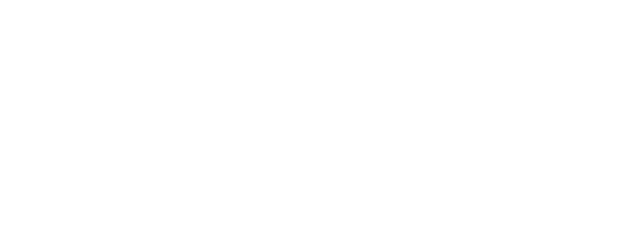
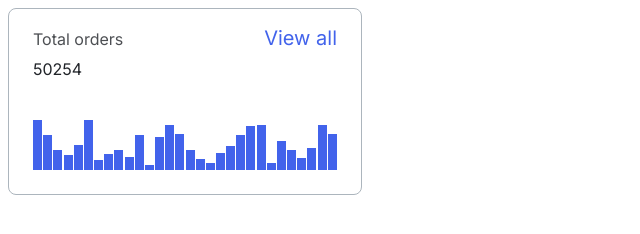
Before and after one commit to js-tasks-ru/htmlcss-20220414_elizaveta3, a website: page 04-lection2/01-histogram/index.html in a window 1280 px wide. Shown: the whole page, without its empty margins (0-640 px from the left). Drawn offline with Linux system fonts and the light colour scheme.

Commit message:
add histogram

```diff
--- a/04-lection2/01-histogram/histogram.css
+++ b/04-lection2/01-histogram/histogram.css
@@ -0,0 +1,69 @@
+.histogram{
+    background-color: var(--white);
+    max-width: 354px;
+    padding: 16px 24px 24px 24px;
+    border: 1px solid var(--grey-3);
+    border-radius: 8px;
+}
+
+.histogram__header{
+    display: flex;
+    flex-wrap: wrap;
+    justify-content: space-between;
+    align-items: baseline;
+    margin-bottom: 39px;
+}
+
+.histogram__header-list{
+    margin: 0;
+    max-width: 200px;
+    display: flex;
+    flex-direction: column;
+    flex-wrap: wrap;
+}
+
+.histogram__header-term,
+.histogram__header-description{
+    font-family: 'Inter', sans-serif;
+    font-weight: 400;
+    font-size: 16px;
+    line-height: 24px;
+    color: var(--black);
+}
+
+.histogram__header-term{
+    opacity: 0.8;
+    margin-bottom: 6px;
+}
+
+.histogram__header-description{
+    margin: 0;
+}
+
+.histogram__button{
+    font-family: 'Inter';
+    font-weight: 400;
+    font-size: 20px;
+    line-height: 26px;
+    color: var(--histogram);
+    background-color: var(--white);
+    border: none;
+    padding: 0;
+    cursor: pointer;
+}
+
+.histogram__chart{
+    display: flex;
+    flex-wrap: wrap;
+    align-items: flex-end;
+    justify-content: space-evenly;
+    width: 100%;
+    height: 50px;
+    gap: 1px;
+
+}
+
+.histogram__column{
+    width: 9px;
+    background-color: var(--histogram);
+}
--- a/04-lection2/01-histogram/index.html
+++ b/04-lection2/01-histogram/index.html
@@ -1,11 +1,54 @@
 <!DOCTYPE html>
 <!-- Страница с гистограммой -->
 <html lang="ru">
+
 <head>
     <link rel="stylesheet" href="../../assets/css/main.css">
     <link rel="stylesheet" href="./histogram.css">
 </head>
 <body>
+    <div class="histogram">
+        <div class="histogram__header">
+            <dl class="histogram__header-list">
+                <dt class="histogram__header-term">Total orders</dt>
+                <dd class="histogram__header-description">50254</dd>
+            </dl>
+            <button class="histogram__button" type="submit">View all</button>
+        </div>
+        <div class="histogram__chart">
+            <div class="histogram__column" style="height: 100%;"></div>
+            <div class="histogram__column" style="height: 70%;"></div>
+            <div class="histogram__column" style="height: 40%;"></div>
+            <div class="histogram__column" style="height: 30%;"></div>
+            <div class="histogram__column" style="height: 50%;"></div>
+            <div class="histogram__column" style="height: 100%;"></div>
+            <div class="histogram__column" style="height: 20%;"></div>
+            <div class="histogram__column" style="height: 33%;"></div>
+            <div class="histogram__column" style="height: 40%;"></div>
+            <div class="histogram__column" style="height: 27%;"></div>
+            <div class="histogram__column" style="height: 70%;"></div>
+            <div class="histogram__column" style="height: 10%;"></div>
+            <div class="histogram__column" style="height: 66% ;"></div>
+            <div class="histogram__column" style="height: 90%;"></div>
+            <div class="histogram__column" style="height: 73%;"></div>
+            <div class="histogram__column" style="height: 40%;"></div>
+            <div class="histogram__column" style="height: 22%;"></div>
+            <div class="histogram__column" style="height: 15%;"></div>
+            <div class="histogram__column" style="height: 35%;"></div>
+            <div class="histogram__column" style="height: 48%;"></div>
+            <div class="histogram__column" style="height: 70%;"></div>
+            <div class="histogram__column" style="height: 88%;"></div>
+            <div class="histogram__column" style="height: 90%;"></div>
+            <div class="histogram__column" style="height: 15%;"></div>
+            <div class="histogram__column" style="height: 58%;"></div>
+            <div class="histogram__column" style="height: 40%;"></div>
+            <div class="histogram__column" style="height: 24%;"></div>
+            <div class="histogram__column" style="height: 45%;"></div>
+            <div class="histogram__column" style="height: 90%;"></div>
+            <div class="histogram__column" style="height: 72%;"></div>
+        </div>
+    </div>
 
 </body>
+
 </html>
--- a/assets/css/main.css
+++ b/assets/css/main.css
@@ -17,6 +17,7 @@
     --grey-2: #DDE2E5;
     --grey-3: #ACB5BD;
     --grey-4: #495057;
+    --histogram: #4263EB;
 
     --error: var(--red);
     --success: var(--blue);
```
Lines whose indentation alone changed are shown as unchanged.
